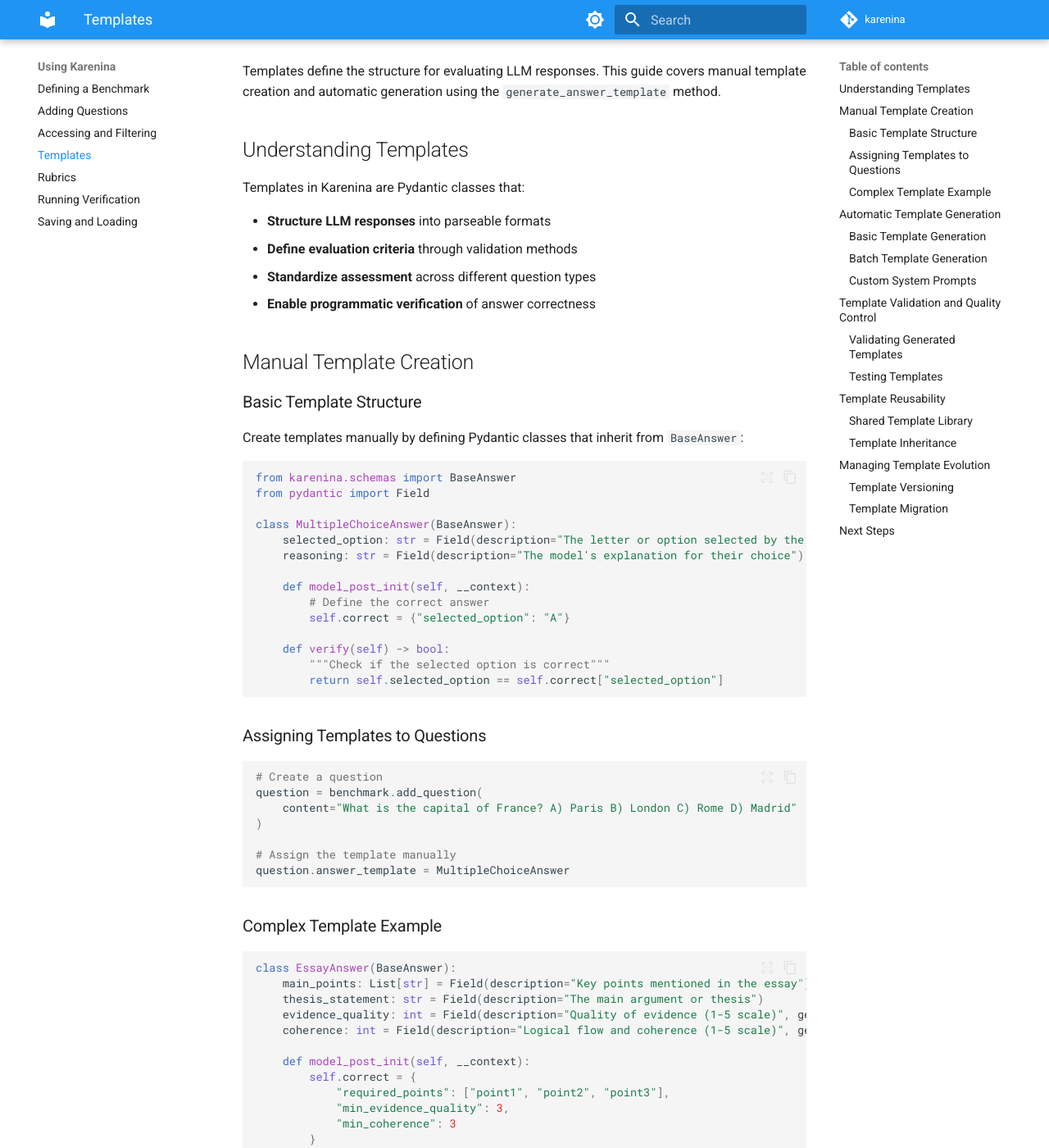
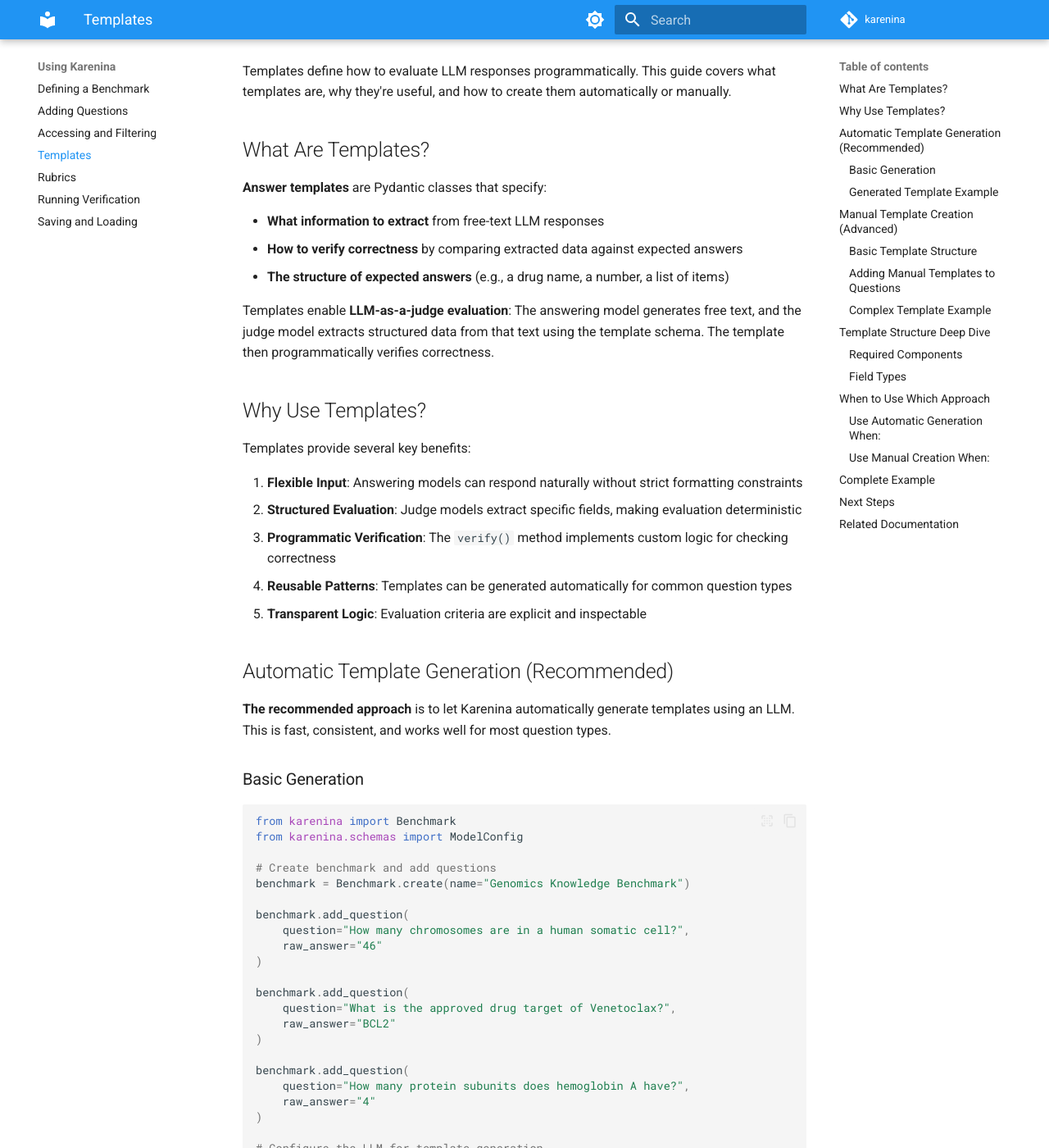
Before and after one commit to biocypher/karenina, an MkDocs documentation site: the page built from docs/using-karenina/templates.md, in a window 1280 px wide and 1400 px high, scrolled down 194 px. Shown: the whole window at 82% size. Built offline with MkDocs 1.6.1 and Material for MkDocs 9.7.7, drawn with Linux system fonts in a browser that asks for light colours; comment, search, counter and statistics services are not loaded; some of the changed text lies outside the part shown.

Commit message:
docs: complete templates.md user guide
Updated templates.md with comprehensive content:
- Completely rewrote with clear "What/Why" sections
- Changed all examples to bio-themed genomics questions
- Fixed API: generate_all_templates with ModelConfig
- Reorganized: Automatic generation (recommended) first, manual second
- Removed complex outdated sections (inheritance, versioning, migration)
- Added template structure deep dive with required components
- Added field types reference
- Added decision guide: when to use which approach
- Complete workflow example with gpt-4.1-mini
- Ensured consistency with quickstart.md

🤖 Generated with [Claude Code](https://claude.com/claude-code)

Co-Authored-By: Claude <noreply@anthropic.com>

````diff
--- a/docs/using-karenina/templates.md
+++ b/docs/using-karenina/templates.md
@@ -1,331 +1,344 @@
-# Associating Templates to Questions
+# Answer Templates
 
-Templates define the structure for evaluating LLM responses. This guide covers manual template creation and automatic generation using the `generate_answer_template` method.
+Templates define how to evaluate LLM responses programmatically. This guide covers what templates are, why they're useful, and how to create them automatically or manually.
 
-## Understanding Templates
+## What Are Templates?
 
-Templates in Karenina are Pydantic classes that:
+**Answer templates** are Pydantic classes that specify:
 
-- **Structure LLM responses** into parseable formats
-- **Define evaluation criteria** through validation methods
-- **Standardize assessment** across different question types
-- **Enable programmatic verification** of answer correctness
+- **What information to extract** from free-text LLM responses
+- **How to verify correctness** by comparing extracted data against expected answers
+- **The structure of expected answers** (e.g., a drug name, a number, a list of items)
 
-## Manual Template Creation
+Templates enable **LLM-as-a-judge evaluation**: The answering model generates free text, and the judge model extracts structured data from that text using the template schema. The template then programmatically verifies correctness.
+
+## Why Use Templates?
+
+Templates provide several key benefits:
+
+1. **Flexible Input**: Answering models can respond naturally without strict formatting constraints
+2. **Structured Evaluation**: Judge models extract specific fields, making evaluation deterministic
+3. **Programmatic Verification**: The `verify()` method implements custom logic for checking correctness
+4. **Reusable Patterns**: Templates can be generated automatically for common question types
+5. **Transparent Logic**: Evaluation criteria are explicit and inspectable
+
+## Automatic Template Generation (Recommended)
+
+**The recommended approach** is to let Karenina automatically generate templates using an LLM. This is fast, consistent, and works well for most question types.
+
+### Basic Generation
+
+```python
+from karenina import Benchmark
+from karenina.schemas import ModelConfig
+
+# Create benchmark and add questions
+benchmark = Benchmark.create(name="Genomics Knowledge Benchmark")
+
+benchmark.add_question(
+    question="How many chromosomes are in a human somatic cell?",
+    raw_answer="46"
+)
+
+benchmark.add_question(
+    question="What is the approved drug target of Venetoclax?",
+    raw_answer="BCL2"
+)
+
+benchmark.add_question(
+    question="How many protein subunits does hemoglobin A have?",
+    raw_answer="4"
+)
+
+# Configure the LLM for template generation
+model_config = ModelConfig(
+    id="gpt-4.1-mini",
+    model_provider="openai",
+    model_name="gpt-4.1-mini",
+    temperature=0.1,
+    interface="langchain"
+)
+
+# Generate templates for all questions
+print("Generating templates...")
+results = benchmark.generate_all_templates(model_config=model_config)
+
+print(f"Generated {len(results)} templates successfully")
+```
+
+**What happens:**
+1. Karenina sends each question + answer to the LLM
+2. The LLM generates a Pydantic class tailored to that specific question
+3. The template is automatically validated and associated with the question
+4. Questions are marked as "finished" and ready for verification
+
+### Generated Template Example
+
+For the question "What is the approved drug target of Venetoclax?" with answer "BCL2", the LLM might generate:
+
+```python
+class Answer(BaseAnswer):
+    target: str = Field(description="The protein target mentioned in the response")
+
+    def model_post_init(self, __context):
+        self.correct = {"target": "BCL2"}
+
+    def verify(self) -> bool:
+        return self.target.strip().upper() == self.correct["target"].upper()
+```
+
+This template:
+- Extracts the `target` field from free-text responses
+- Compares it case-insensitively against "BCL2"
+- Returns `True` if they match, `False` otherwise
+
+---
+
+## Manual Template Creation (Advanced)
+
+For full control over evaluation logic, you can write templates manually. This is useful for complex verification requirements or custom validation rules.
 
 ### Basic Template Structure
 
-Create templates manually by defining Pydantic classes that inherit from `BaseAnswer`:
+Templates inherit from `BaseAnswer` and define:
+
+1. **Fields**: What data to extract (with descriptions for the judge LLM)
+2. **`model_post_init`**: Where to set the correct answer
+3. **`verify()`**: Logic to check correctness
 
 ```python
-from karenina.schemas import BaseAnswer
+from karenina.domain.answers import BaseAnswer
 from pydantic import Field
 
-class MultipleChoiceAnswer(BaseAnswer):
-    selected_option: str = Field(description="The letter or option selected by the model")
-    reasoning: str = Field(description="The model's explanation for their choice")
+class Answer(BaseAnswer):
+    count: int = Field(description="The number of chromosomes mentioned in the response")
 
     def model_post_init(self, __context):
-        # Define the correct answer
-        self.correct = {"selected_option": "A"}
+        self.correct = {"count": 46}
 
     def verify(self) -> bool:
-        """Check if the selected option is correct"""
-        return self.selected_option == self.correct["selected_option"]
+        return self.count == self.correct["count"]
 ```
 
-### Assigning Templates to Questions
+### Adding Manual Templates to Questions
 
 ```python
-# Create a question
-question = benchmark.add_question(
-    content="What is the capital of France? A) Paris B) London C) Rome D) Madrid"
+# Option 1: Provide template code when adding the question
+template_code = '''class Answer(BaseAnswer):
+    target: str = Field(description="The protein target mentioned")
+
+    def model_post_init(self, __context):
+        self.correct = {"target": "BCL2"}
+
+    def verify(self) -> bool:
+        return self.target.strip().upper() == self.correct["target"].upper()
+'''
+
+benchmark.add_question(
+    question="What is the approved drug target of Venetoclax?",
+    raw_answer="BCL2",
+    answer_template=template_code,
+    finished=True  # Mark as ready for verification
 )
 
-# Assign the template manually
-question.answer_template = MultipleChoiceAnswer
+# Option 2: Add template to existing question
+question_id = benchmark.add_question(
+    question="How many protein subunits does hemoglobin A have?",
+    raw_answer="4"
+)
+
+template_code = '''class Answer(BaseAnswer):
+    count: int = Field(description="The number of subunits mentioned")
+
+    def model_post_init(self, __context):
+        self.correct = {"count": 4}
+
+    def verify(self) -> bool:
+        return self.count == self.correct["count"]
+'''
+
 ```
 
 ### Complex Template Example
 
+For more sophisticated evaluation, you can include multiple fields and custom logic:
+
 ```python
-class EssayAnswer(BaseAnswer):
-    main_points: List[str] = Field(description="Key points mentioned in the essay")
-    thesis_statement: str = Field(description="The main argument or thesis")
-    evidence_quality: int = Field(description="Quality of evidence (1-5 scale)", ge=1, le=5)
-    coherence: int = Field(description="Logical flow and coherence (1-5 scale)", ge=1, le=5)
+from typing import List
+
+template_code = '''class Answer(BaseAnswer):
+    diseases: List[str] = Field(description="List of diseases mentioned in the response")
+    inflammatory_count: int = Field(description="Number of inflammatory diseases identified")
 
     def model_post_init(self, __context):
         self.correct = {
-            "required_points": ["point1", "point2", "point3"],
-            "min_evidence_quality": 3,
-            "min_coherence": 3
+            "inflammatory_diseases": ["asthma", "bronchitis", "pneumonia"],
+            "non_inflammatory": ["emphysema", "pulmonary fibrosis"]
         }
 
     def verify(self) -> bool:
-        # Check if at least 2 of 3 required points are mentioned
-        points_covered = sum(1 for point in self.correct["required_points"]
-                           if any(point.lower() in mp.lower() for mp in self.main_points))
+        # Check if the correct inflammatory diseases are identified
+        identified = [d.lower().strip() for d in self.diseases]
+        correct_identified = sum(1 for d in self.correct["inflammatory_diseases"]
+                                if d in identified)
 
-        return (points_covered >= 2 and
-                self.evidence_quality >= self.correct["min_evidence_quality"] and
-                self.coherence >= self.correct["min_coherence"])
-```
+        # At least 2 out of 3 correct inflammatory diseases
+        return correct_identified >= 2
+'''
 
-## Automatic Template Generation
-
-### Basic Template Generation
-
-Use the `generate_answer_template` method to automatically create templates:
-
-```python
-from karenina.schemas import ModelConfiguration
-
-# Configure the model for template generation
-model_config = ModelConfiguration(
-    provider="openai",
-    model="gpt-4",
-    temperature=0.1
-)
-
-# Generate template for a single question
-question.generate_answer_template(
-    model_config=model_config,
-    system_prompt="Create a Pydantic class to evaluate responses to this question."
+benchmark.add_question(
+    question="Which of the following are inflammatory lung diseases: asthma, bronchitis, pneumonia, emphysema, pulmonary fibrosis?",
+    raw_answer="asthma, bronchitis, pneumonia",
+    answer_template=template_code,
+    finished=True
 )
 ```
 
-### Batch Template Generation
+---
 
-Generate templates for multiple questions at once:
+## Template Structure Deep Dive
+
+### Required Components
+
+Every template must include these three components:
+
+**1. Field Definitions**
+
+Fields specify what data to extract. Each field should have a clear description that guides the judge LLM:
 
 ```python
-# Generate templates for all unfinished questions
-benchmark.generate_answer_templates(
-    model_config=model_config,
-    system_prompt="""
-    Create a Pydantic class that inherits from BaseAnswer to evaluate responses to this question.
-    Include appropriate fields with descriptions and a verify() method that checks correctness.
-    Consider the question type and create appropriate evaluation criteria.
-    """
-)
+target: str = Field(description="The protein target mentioned in the response")
+count: int = Field(description="The number of items mentioned")
+is_correct: bool = Field(description="Whether the response is factually accurate")
 ```
 
-### Custom System Prompts
+**2. `model_post_init` Method**
 
-Tailor the generation process with specific instructions:
+This method sets the correct answer(s) that will be compared during verification:
 
 ```python
-# For math problems
-math_prompt = """
-Create a Pydantic template for evaluating mathematical solutions.
-Include fields for:
-- final_answer: The numerical or algebraic result
-- solution_method: The approach used
-- steps_shown: Whether work is shown (boolean)
-- calculation_accuracy: Correctness of calculations (1-5 scale)
-
-The verify() method should check if the final answer matches the expected result.
-"""
-
-# For science questions
-science_prompt = """
-Create a Pydantic template for scientific explanations.
-Include fields for:
-- key_concepts: List of scientific concepts mentioned
-- accuracy: Factual correctness (1-5 scale)
-- completeness: How comprehensive the explanation is (1-5 scale)
-- scientific_reasoning: Quality of logical reasoning (1-5 scale)
-
-The verify() method should ensure key concepts are covered and accuracy is high.
-"""
-
-# Apply different prompts to different question types
-for question in benchmark.questions:
-    category = question.metadata.get("category")
-
-    if category == "mathematics":
-        question.generate_answer_template(model_config, math_prompt)
-    elif category == "science":
-        question.generate_answer_template(model_config, science_prompt)
-    else:
-        question.generate_answer_template(model_config, "Create appropriate template")
+def model_post_init(self, __context):
+    self.correct = {"target": "BCL2"}
 ```
 
-## Template Validation and Quality Control
+**3. `verify()` Method**
 
-### Validating Generated Templates
+This method implements the comparison logic and returns `True` if the answer is correct:
 
 ```python
-def validate_template(question):
-    """Validate that a template is properly structured"""
-    if question.answer_template is None:
-        return False, "No template assigned"
-
-    # Check if template inherits from BaseAnswer
-    if not issubclass(question.answer_template, BaseAnswer):
-        return False, "Template doesn't inherit from BaseAnswer"
-
-    # Check if verify method is implemented
-    if not hasattr(question.answer_template, 'verify'):
-        return False, "Template missing verify() method"
-
-    return True, "Template is valid"
-
-# Validate all templates
-for question in benchmark.questions:
-    is_valid, message = validate_template(question)
-    if not is_valid:
-        print(f"Question {question.id}: {message}")
+def verify(self) -> bool:
+    return self.target.strip().upper() == self.correct["target"].upper()
 ```
 
-### Testing Templates
+### Field Types
+
+Templates can use various field types depending on the expected answer:
 
 ```python
-def test_template(question, sample_response):
-    """Test a template with a sample response"""
-    try:
-        # Create template instance
-        template_instance = question.answer_template()
+# String fields
+gene_name: str = Field(description="The gene symbol")
 
-        # Simulate LLM parsing (normally done by judge LLM)
-        # This would be replaced by actual LLM parsing in practice
-        parsed_response = {"field1": "value1", "field2": "value2"}
+# Integer fields
+chromosome_count: int = Field(description="Number of chromosomes")
 
-        # Populate template
-        populated_template = question.answer_template(**parsed_response)
+# Boolean fields
+is_correct: bool = Field(description="Whether the statement is true")
 
-        # Test verification
-        is_correct = populated_template.verify()
+# List fields
+proteins: List[str] = Field(description="List of proteins mentioned")
 
-        return True, is_correct
-    except Exception as e:
-        return False, str(e)
+# Float fields with constraints
+score: float = Field(description="Accuracy score 0.0-1.0", ge=0.0, le=1.0)
 ```
 
-## Template Reusability
+---
 
-### Shared Template Library
+## When to Use Which Approach
 
-Create reusable templates for common question types:
+### Use Automatic Generation When:
+
+✅ You have many questions to process
+✅ Questions follow standard patterns (factual recall, numerical answers, multiple choice)
+✅ You want consistency across templates
+✅ You're prototyping or testing quickly
+
+### Use Manual Creation When:
+
+✅ You need very specific verification logic
+✅ The question requires multi-step validation
+✅ You want to implement tolerance ranges or fuzzy matching
+✅ You're creating reusable template libraries
+✅ Automatic generation doesn't produce the desired structure
+
+---
+
+## Complete Example
+
+Here's a complete workflow showing automatic template generation:
 
 ```python
-class TrueFalseAnswer(BaseAnswer):
-    answer: bool = Field(description="True or False response")
-    confidence: float = Field(description="Confidence level 0.0-1.0", ge=0.0, le=1.0)
+from karenina import Benchmark
+from karenina.schemas import ModelConfig, VerificationConfig
 
-    def model_post_init(self, __context):
-        # Correct answer set per question
-        pass
+# 1. Create benchmark and add questions
+benchmark = Benchmark.create(
+    name="Genomics Knowledge Benchmark",
+    description="Testing LLM knowledge of genomics",
+    version="1.0.0"
+)
 
-    def verify(self) -> bool:
-        return self.answer == self.correct.get("answer", False)
+# Add questions
+questions = [
+    ("How many chromosomes are in a human somatic cell?", "46"),
+    ("What is the approved drug target of Venetoclax?", "BCL2"),
+    ("How many protein subunits does hemoglobin A have?", "4")
+]
 
-class NumericalAnswer(BaseAnswer):
-    value: float = Field(description="Numerical answer")
-    units: str = Field(description="Units of measurement", default="")
+for q, a in questions:
+    benchmark.add_question(question=q, raw_answer=a, author={"name": "Bio Curator"})
 
-    def model_post_init(self, __context):
-        self.tolerance = self.correct.get("tolerance", 0.01)
+# 2. Generate templates automatically
+model_config = ModelConfig(
+    id="gpt-4.1-mini",
+    model_provider="openai",
+    model_name="gpt-4.1-mini",
+    temperature=0.1,
+    interface="langchain"
+)
 
-    def verify(self) -> bool:
-        expected = self.correct["value"]
-        return abs(self.value - expected) <= self.tolerance
+print("Generating templates...")
+results = benchmark.generate_all_templates(model_config=model_config)
+print(f"✓ Generated {len(results)} templates")
 
-# Apply templates to appropriate questions
-for question in benchmark.questions:
-    question_type = question.metadata.get("type")
+# 3. Templates are now ready - proceed to verification
+config = VerificationConfig(
+    answering_models=[model_config],
+    parsing_models=[model_config]
+)
 
-    if question_type == "true_false":
-        question.answer_template = TrueFalseAnswer
-    elif question_type == "numerical":
-        question.answer_template = NumericalAnswer
+results = benchmark.run_verification(config)
+print(f"✓ Verification complete: {len(results)} questions evaluated")
+
+# 4. Save benchmark
+benchmark.save("genomics_benchmark.jsonld")
 ```
 
-### Template Inheritance
-
-Create specialized templates through inheritance:
-
-```python
-class BasicMathAnswer(BaseAnswer):
-    answer: float = Field(description="Numerical result")
-
-    def verify(self) -> bool:
-        return abs(self.answer - self.correct["answer"]) <= 0.01
-
-class AlgebraAnswer(BasicMathAnswer):
-    """Specialized for algebra problems"""
-    expression: str = Field(description="Algebraic expression if applicable")
-    steps: List[str] = Field(description="Solution steps", default=[])
-
-    def verify(self) -> bool:
-        # Check numerical answer first
-        if not super().verify():
-            return False
-
-        # Additional checks for algebra
-        return len(self.steps) >= 2  # Require showing work
-
-class GeometryAnswer(BasicMathAnswer):
-    """Specialized for geometry problems"""
-    diagram_described: bool = Field(description="Whether spatial relationships are described")
-    theorem_used: str = Field(description="Mathematical theorem applied", default="")
-
-    def verify(self) -> bool:
-        # Check numerical answer first
-        if not super().verify():
-            return False
-
-        # Geometry-specific validation
-        return self.diagram_described and len(self.theorem_used) > 0
-```
-
-## Managing Template Evolution
-
-### Template Versioning
-
-```python
-class AnswerTemplateV1(BaseAnswer):
-    answer: str = Field(description="Basic answer field")
-
-    def verify(self) -> bool:
-        return self.answer == self.correct["answer"]
-
-class AnswerTemplateV2(BaseAnswer):
-    answer: str = Field(description="Enhanced answer field")
-    confidence: float = Field(description="Confidence score", default=0.0)
-    reasoning: str = Field(description="Explanation", default="")
-
-    def verify(self) -> bool:
-        # Enhanced verification logic
-        basic_check = self.answer == self.correct["answer"]
-        confidence_check = self.confidence >= 0.7
-
-        return basic_check and confidence_check
-```
-
-### Template Migration
-
-```python
-def migrate_templates(benchmark, old_template_class, new_template_class):
-    """Migrate questions from old template to new template"""
-    migrated_count = 0
-
-    for question in benchmark.questions:
-        if question.answer_template == old_template_class:
-            question.answer_template = new_template_class
-            migrated_count += 1
-
-    print(f"Migrated {migrated_count} questions to new template")
-
-# Example migration
-migrate_templates(benchmark, AnswerTemplateV1, AnswerTemplateV2)
-```
+---
 
 ## Next Steps
 
-Once you have templates set up for your questions:
+Once you have templates set up for your questions, you can:
 
-- [Configure rubrics](rubrics.md) for additional scoring criteria
+- [Create rubrics](rubrics.md) for qualitative assessment criteria
 - [Run verification](verification.md) to evaluate LLM responses
-- [Analyze results](../api-reference.md#verification-results) to assess performance
+- [Analyze results](verification.md#analyzing-results) to assess model performance
+- [Save your benchmark](saving-loading.md) using checkpoints or database
+
+---
+
+## Related Documentation
+
+- [Adding Questions](adding-questions.md) - Populate your benchmark with questions
+- [Rubrics](rubrics.md) - Assess qualitative aspects beyond factual correctness
+- [Verification](verification.md) - Run evaluations with multiple models
+- [Quick Start](../quickstart.md) - End-to-end workflow example
````
